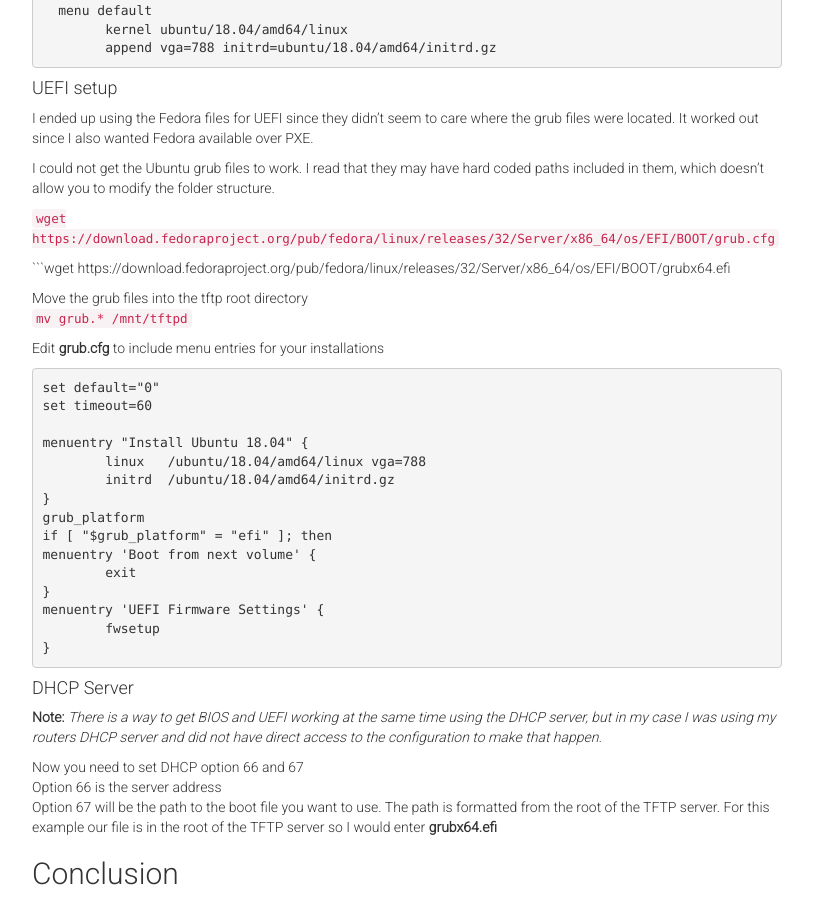
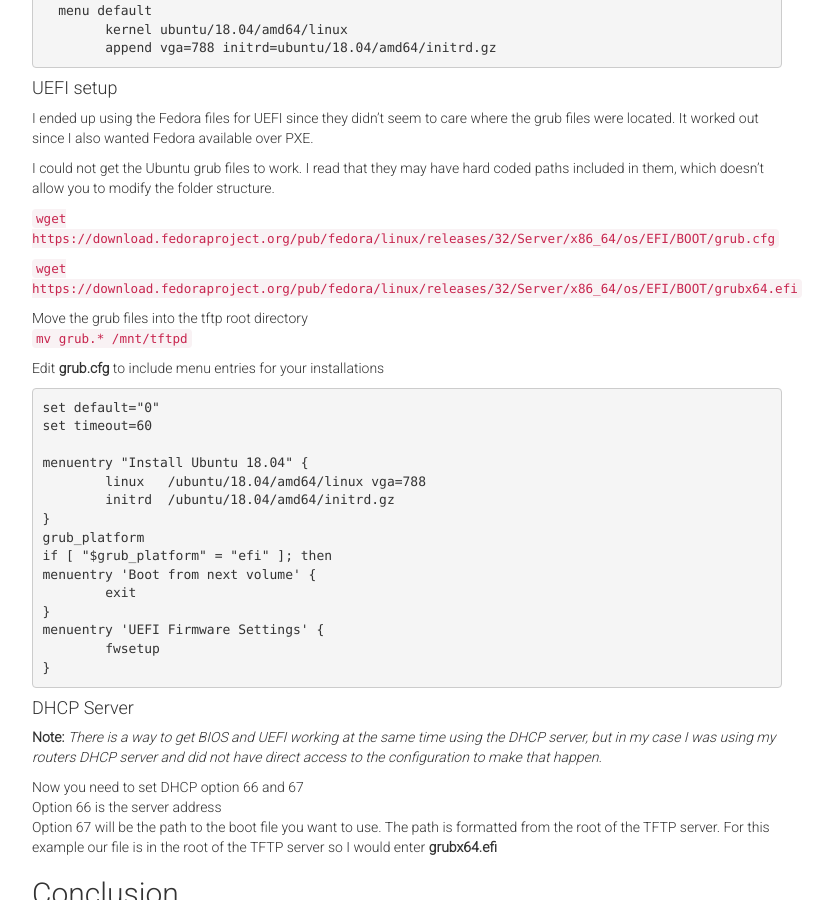
Before and after one commit to cbrookins/cbrookins.github.io, a Jekyll site: the page built from _posts/2021-05-04-pxe-server-using-truenas-jail.md, in a window 1280 px wide and 900 px high, scrolled down 1015 px. Shown: the whole window, without its empty margins (233-1066 px from the left). Built offline with Jekyll 4.4.1, drawn with Linux system fonts in a browser that asks for light colours; nearby versions of some CDN libraries.

Commit message:
Update 2021-05-04-pxe-server-using-truenas-jail.md

````diff
--- a/_posts/2021-05-04-pxe-server-using-truenas-jail.md
+++ b/_posts/2021-05-04-pxe-server-using-truenas-jail.md
@@ -46,7 +46,7 @@
 
 ```wget https://download.fedoraproject.org/pub/fedora/linux/releases/32/Server/x86_64/os/EFI/BOOT/grub.cfg```
 
-```wget https://download.fedoraproject.org/pub/fedora/linux/releases/32/Server/x86_64/os/EFI/BOOT/grubx64.efi
+```wget https://download.fedoraproject.org/pub/fedora/linux/releases/32/Server/x86_64/os/EFI/BOOT/grubx64.efi```
 
 Move the grub files into the tftp root directory
 ```mv grub.* /mnt/tftpd```
````
